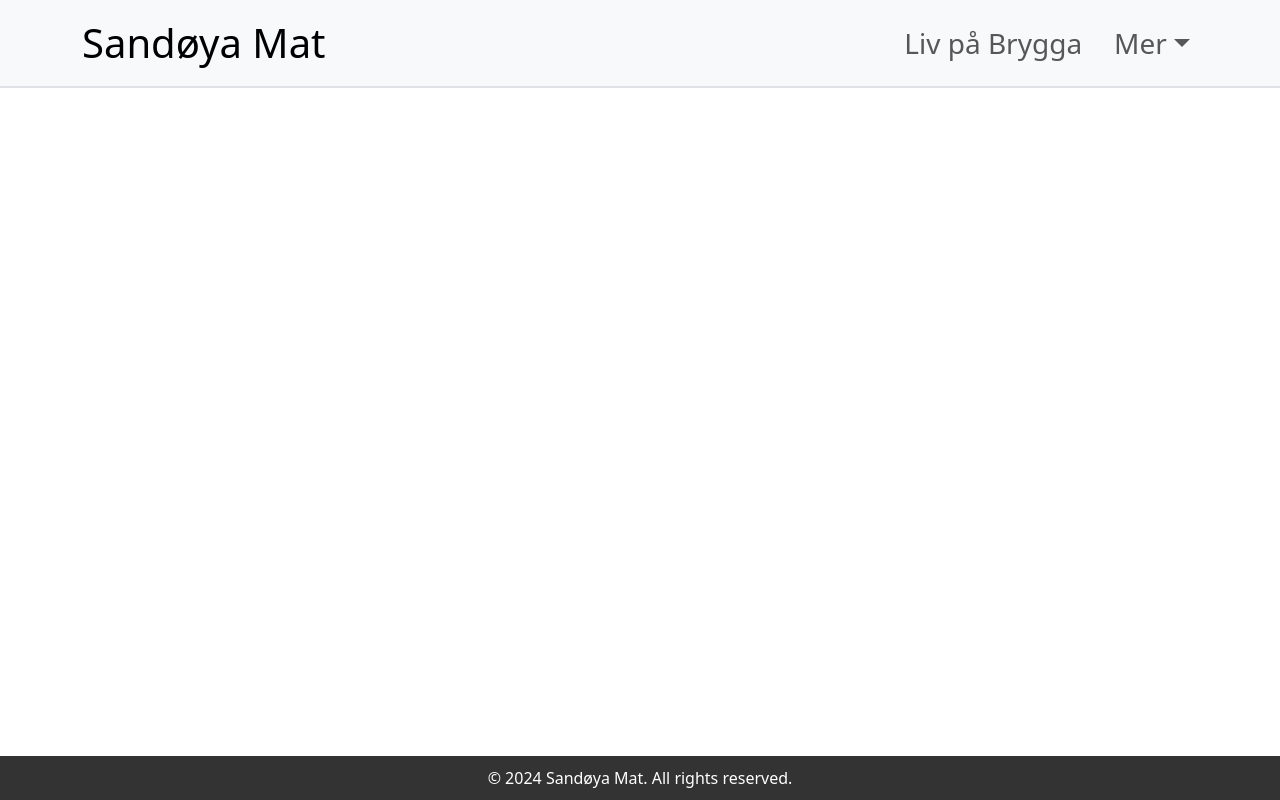
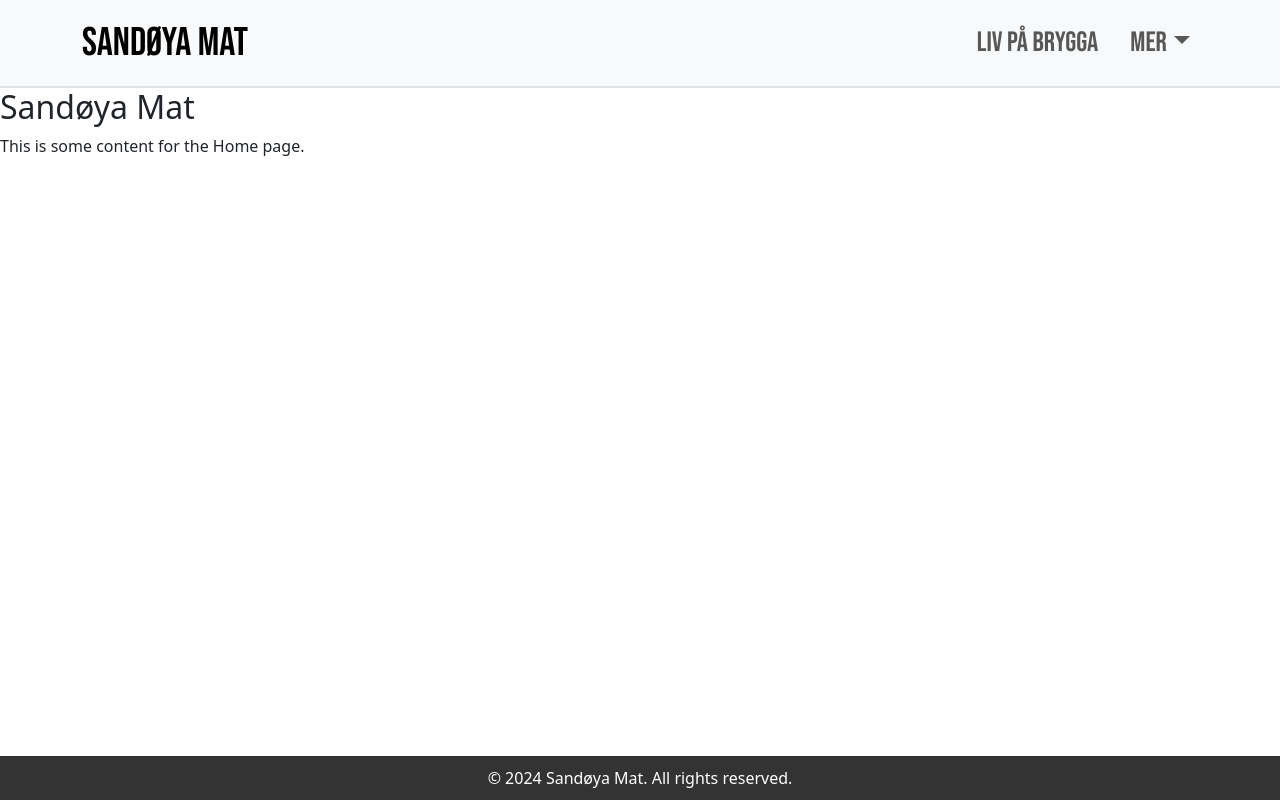
Before and after one commit to CPBrandal/sandoya-mat, a React (Create React App) app: page / in a window 1280 px wide. Built offline with nearby package versions, Linux system fonts and the light colour scheme.

Commit message:
Fixed fonts only for NAV

```diff
--- a/public/index.html
+++ b/public/index.html
@@ -5,6 +5,7 @@
     <link rel="icon" href="%PUBLIC_URL%/favicon.ico" />
     <meta name="viewport" content="width=device-width, initial-scale=1" />
     <meta name="theme-color" content="#000000" />
+    <link href="https://fonts.googleapis.com/css2?family=Bebas+Neue&display=swap" rel="stylesheet">
     <meta
       name="description"
       content="Web site created using create-react-app"
--- a/src/App.css
+++ b/src/App.css
@@ -1,5 +1,13 @@
+@import url('https://fonts.googleapis.com/css2?family=Bebas+Neue&display=swap');
+
+
+
 .App {
   text-align: center;
+}
+
+body {
+  font-family: 'Bebas Neue', sans-serif;
 }
 
 .App-logo {
@@ -32,6 +40,7 @@
   from {
     transform: rotate(0deg);
   }
+
   to {
     transform: rotate(360deg);
   }
--- a/src/Home.js
+++ b/src/Home.js
@@ -6,13 +6,15 @@ import Container from 'react-bootstrap/Container';
 import Nav from 'react-bootstrap/Nav';
 import Navbar from 'react-bootstrap/Navbar';
 import NavDropdown from 'react-bootstrap/NavDropdown';
+import './styles/Home.css';
 
 
 import 'bootstrap/dist/css/bootstrap.min.css';
 
 export function Home() {
   return (
-    <div className="Home">
+    <>
+    <div className="Home-nav">
       <Navbar expand="lg" className="bg-body-tertiary border-bottom border-2 border-body-secondary">
         <Container>
           {/* Replace href with as={Link} + to */}
@@ -51,7 +53,11 @@ export function Home() {
           </Navbar.Collapse>
         </Container>
       </Navbar>
-
     </div>
+    <div className="Home-content">
+      <h2>Sandøya Mat</h2>
+      <p>This is some content for the Home page.</p>
+    </div>
+    </>
   );
 }
--- a/src/Navigation.js
+++ b/src/Navigation.js
@@ -1,9 +1,9 @@
 // App.js
+
 import React from 'react';
 import { Routes, Route } from 'react-router-dom';
 import { Home } from './Home';
 import { Liv } from './Liv';
-import Footer from './component/Footer';
 
 function Navigation() {
   return (
--- a/src/index.css
+++ b/src/index.css
@@ -1,13 +1,6 @@
+
 body {
   margin: 0;
-  font-family: -apple-system, BlinkMacSystemFont, 'Segoe UI', 'Roboto', 'Oxygen',
-    'Ubuntu', 'Cantarell', 'Fira Sans', 'Droid Sans', 'Helvetica Neue',
-    sans-serif;
   -webkit-font-smoothing: antialiased;
   -moz-osx-font-smoothing: grayscale;
 }
-
-code {
-  font-family: source-code-pro, Menlo, Monaco, Consolas, 'Courier New',
-    monospace;
-}
--- /dev/null
+++ b/src/styles/Home.css
@@ -0,0 +1,6 @@
+@import url('https://fonts.googleapis.com/css2?family=Bebas+Neue&display=swap');
+
+
+.Home-nav {
+    font-family: 'Bebas Neue', sans-serif;
+}
```
